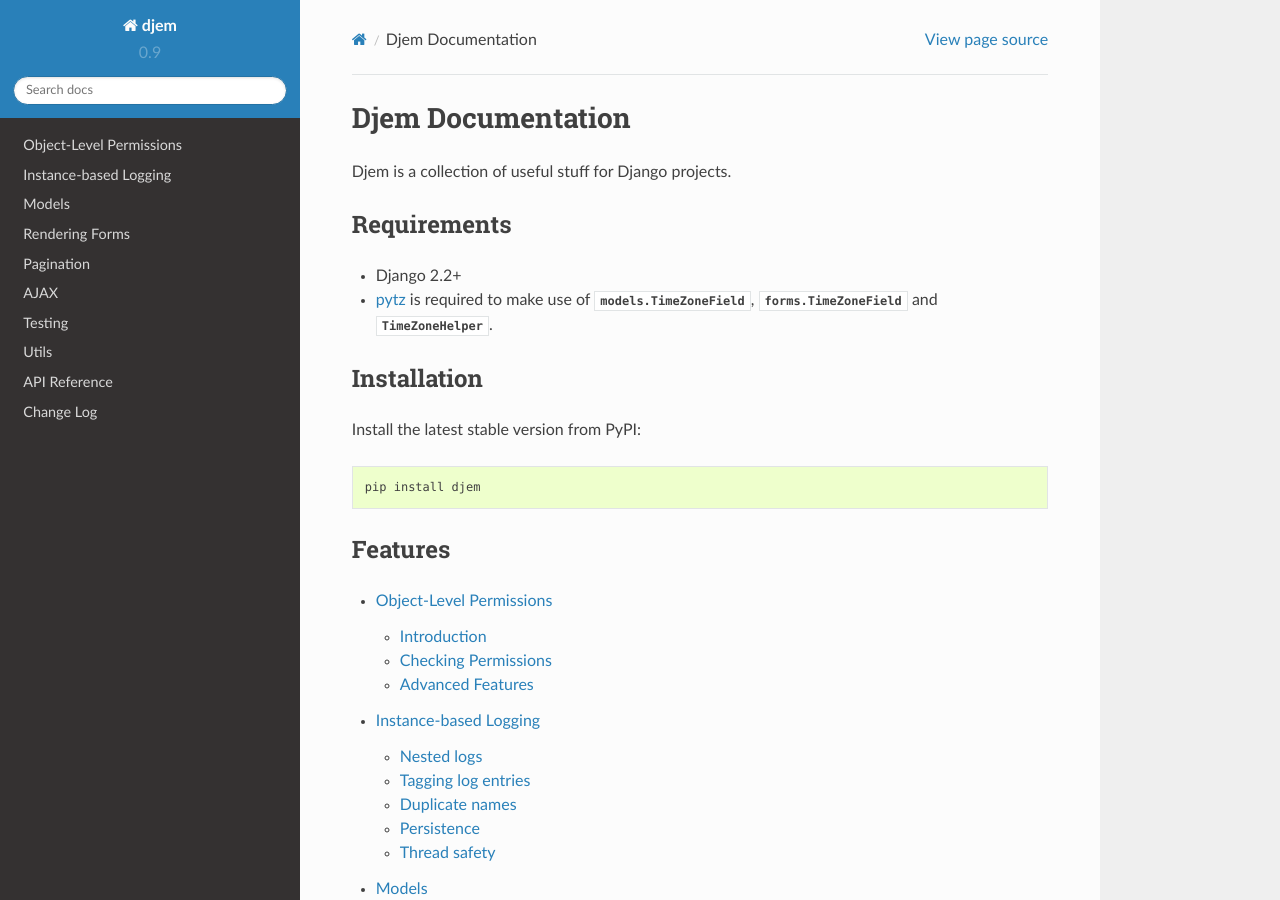
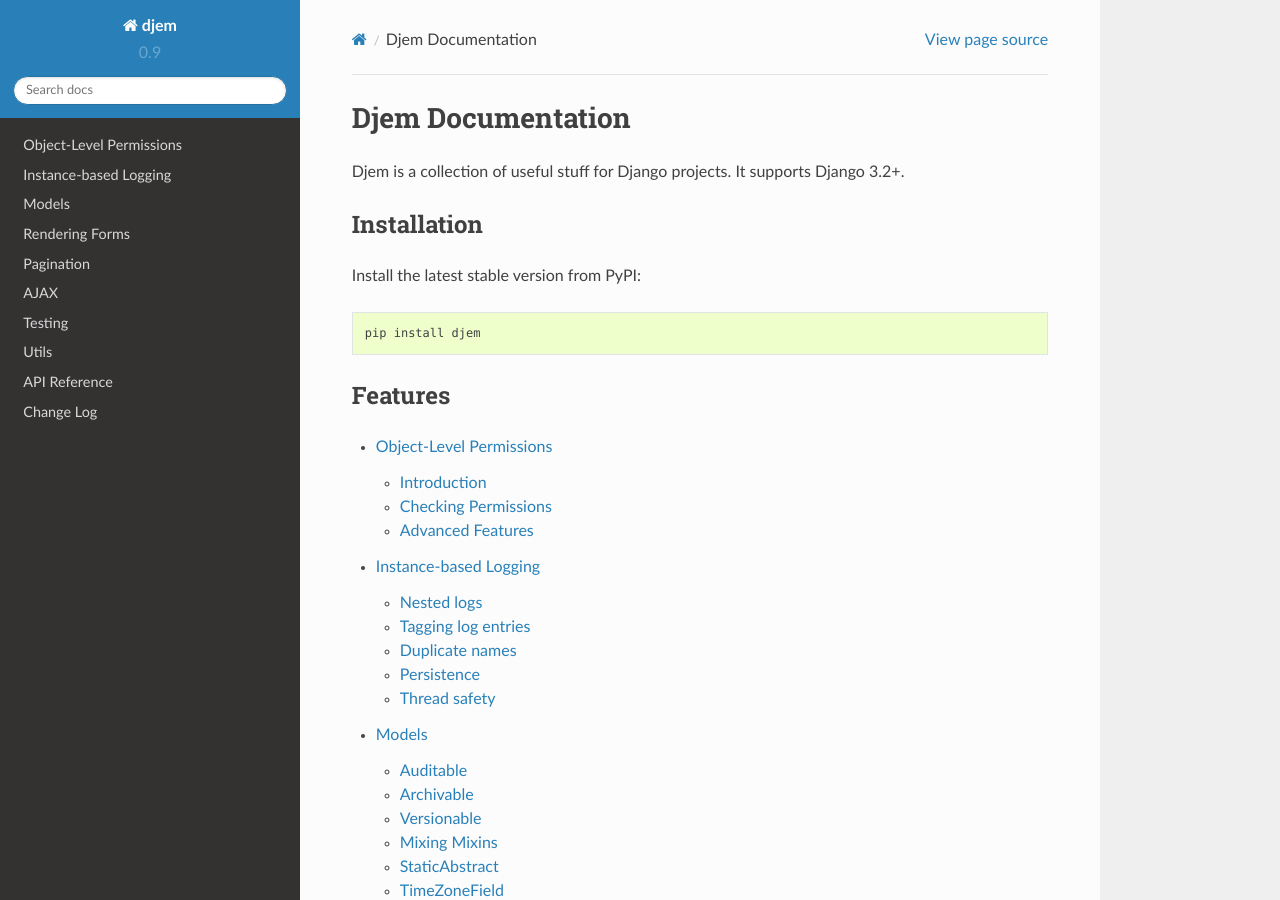
Before and after one commit to oogles/djem, a Sphinx documentation site: the page built from docs/index.rst, in a window 1280 px wide and 900 px high. Built offline with Sphinx 7.4.7 and the Read the Docs theme 2.0.0, drawn with Linux system fonts in a browser that asks for light colours.

```diff
--- a/CHANGELOG.rst
+++ b/CHANGELOG.rst
@@ -11,6 +11,7 @@
 
 In addition, it also contains:
 
+* Added compatibility with Django versions 4.2 and 5.0
 * Improved customisability of pagination template
 * Updated ``UNDEFINED`` to ensure it cannot be deep copied (it will always be the same instance)
 * Updated the ``Archivable.archive()`` method to raise ``ProtectedError`` and ``RestrictedError`` as ``delete()`` would, when inbound foreign keys using ``on_delete=models.PROTECT`` or ``on_delete=models.RESTRICT`` are detected against unarchived records
--- a/docs/index.rst
+++ b/docs/index.rst
@@ -2,16 +2,7 @@
 Djem Documentation
 ==================
 
-Djem is a collection of useful stuff for Django projects.
-
-
-Requirements
-============
-
-.. currentmodule:: djem
-
-* Django 2.2+
-* `pytz <http://pytz.sourceforge.net/>`_ is required to make use of :class:`models.TimeZoneField`, :class:`forms.TimeZoneField` and :class:`~utils.dt.TimeZoneHelper`.
+Djem is a collection of useful stuff for Django projects. It supports Django 3.2+.
 
 
 Installation
```
Also changed, not shown: 3 other files.
